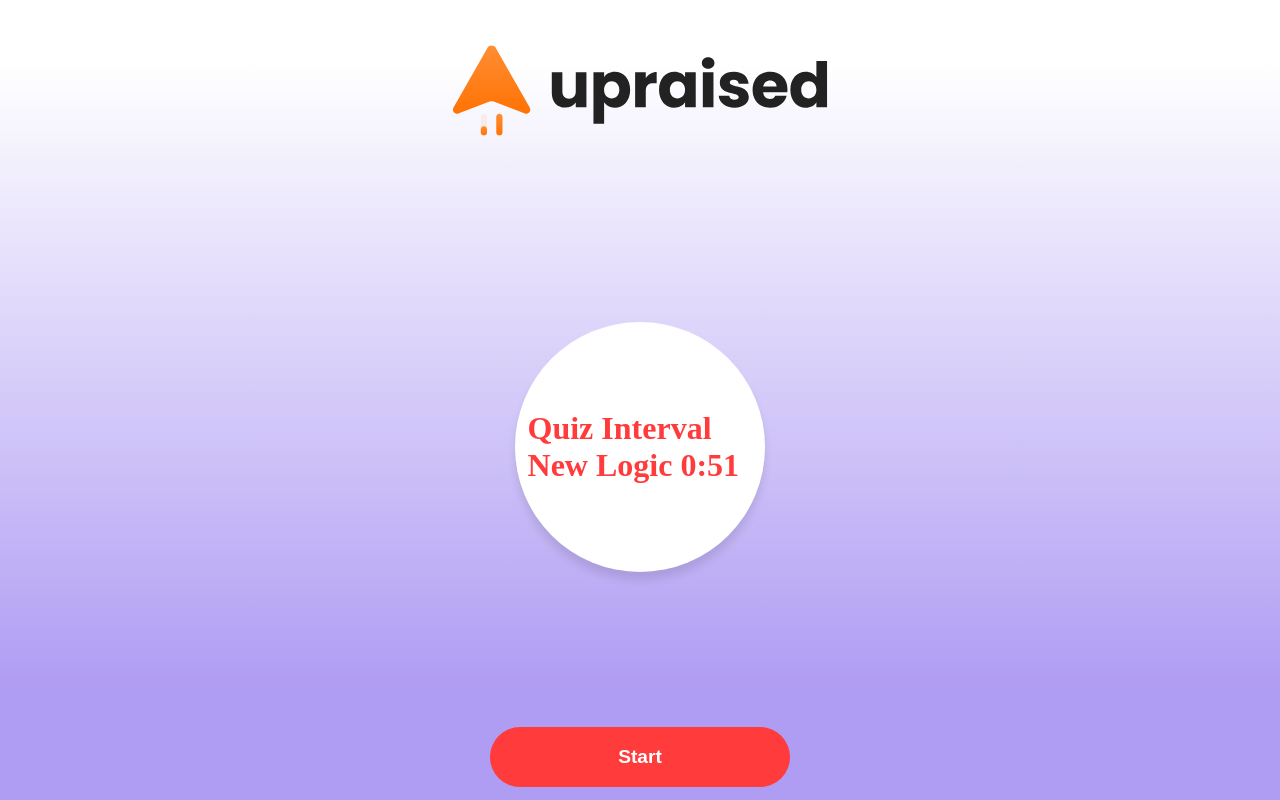
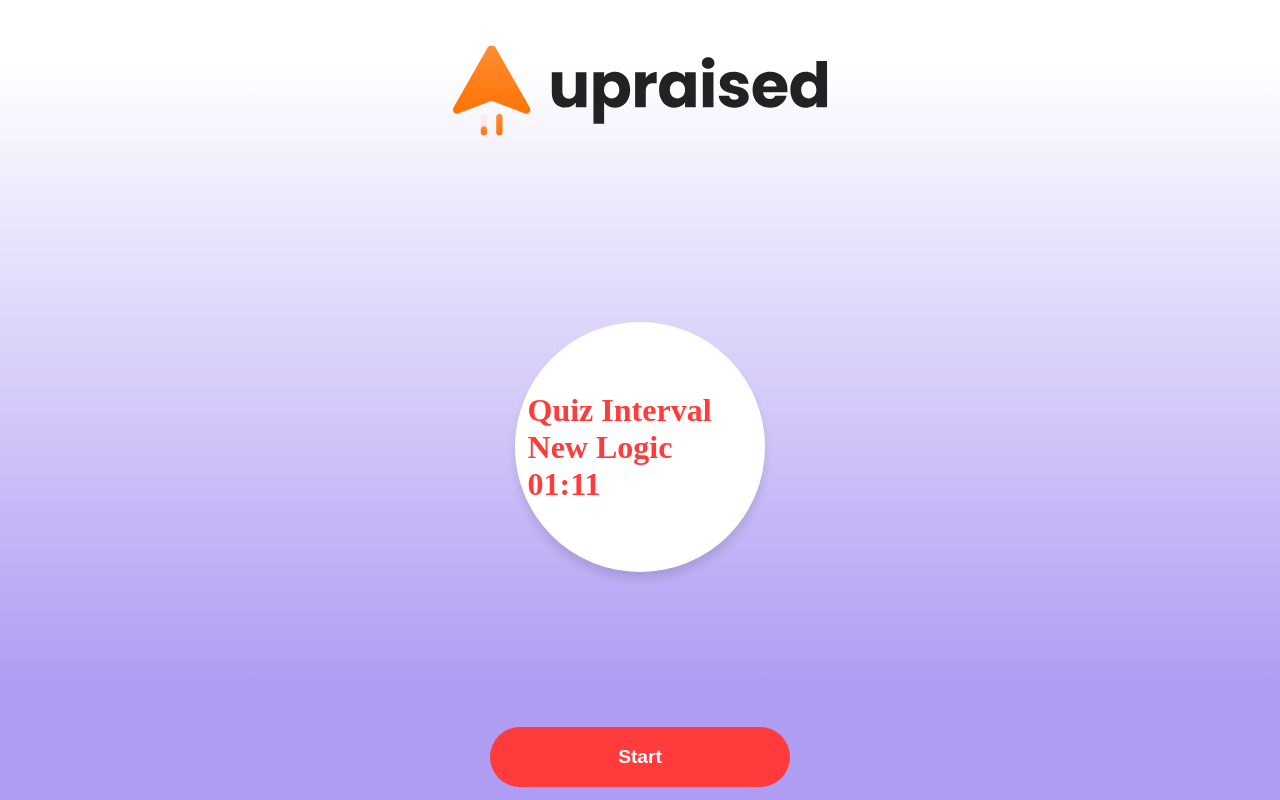
Before and after one commit to RajatOberoi/QuizApp, a React (Vite) app: page / in a window 1280 px wide. Built offline with nearby package versions, Linux system fonts and the light colour scheme.

Commit message:
hello update

```diff
--- a/src/pages/QuizPage/QuizPage.jsx
+++ b/src/pages/QuizPage/QuizPage.jsx
@@ -14,7 +14,7 @@ export default function QuizPage() {
       }}>
         <img src={Logo} height={'20%'} width={'30%'} alt="Logo" />
         <Circle style={{"color":"#FF3B3C"}}>
-          Quiz Interval New Logic 0:51
+          Quiz Interval New Logic 01:11
         </Circle>
         <StyledButton onClick={()=>navigate('/quiz')} style={{width:"70%",maxWidth:"300px",justifyContent:"center"}}>Start</StyledButton>
       </MainLayout>
--- a/src/pages/UpdatePrompt.jsx
+++ b/src/pages/UpdatePrompt.jsx
@@ -7,7 +7,7 @@ import DialogActions from '@mui/material/DialogActions';
 import Button from '@mui/material/Button';
 import { Typography } from '@mui/material';
 
-const PWA_CHECK_INTERVAL = 30000;
+const PWA_CHECK_INTERVAL = 10000;
 
 function UpdatePrompt() {
   const {
```
